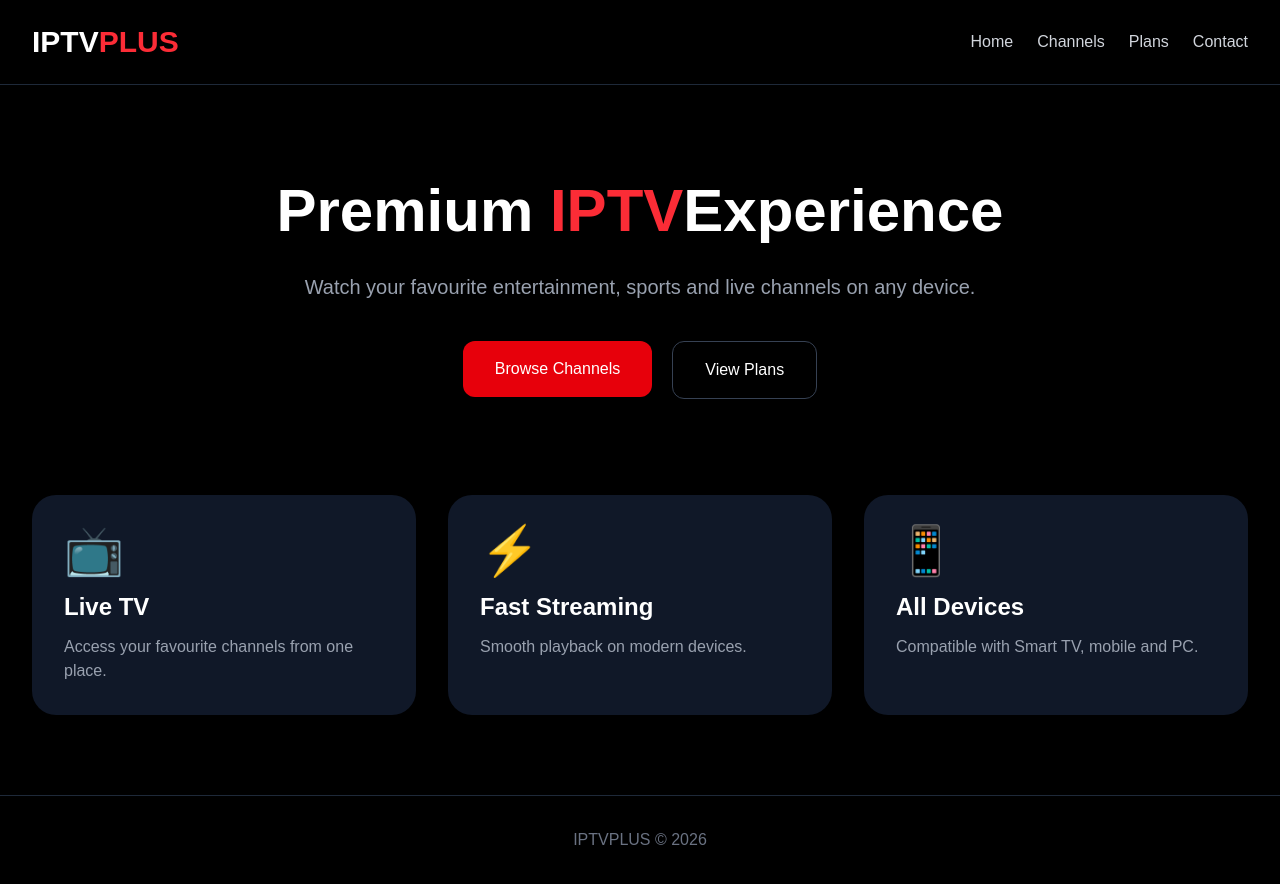
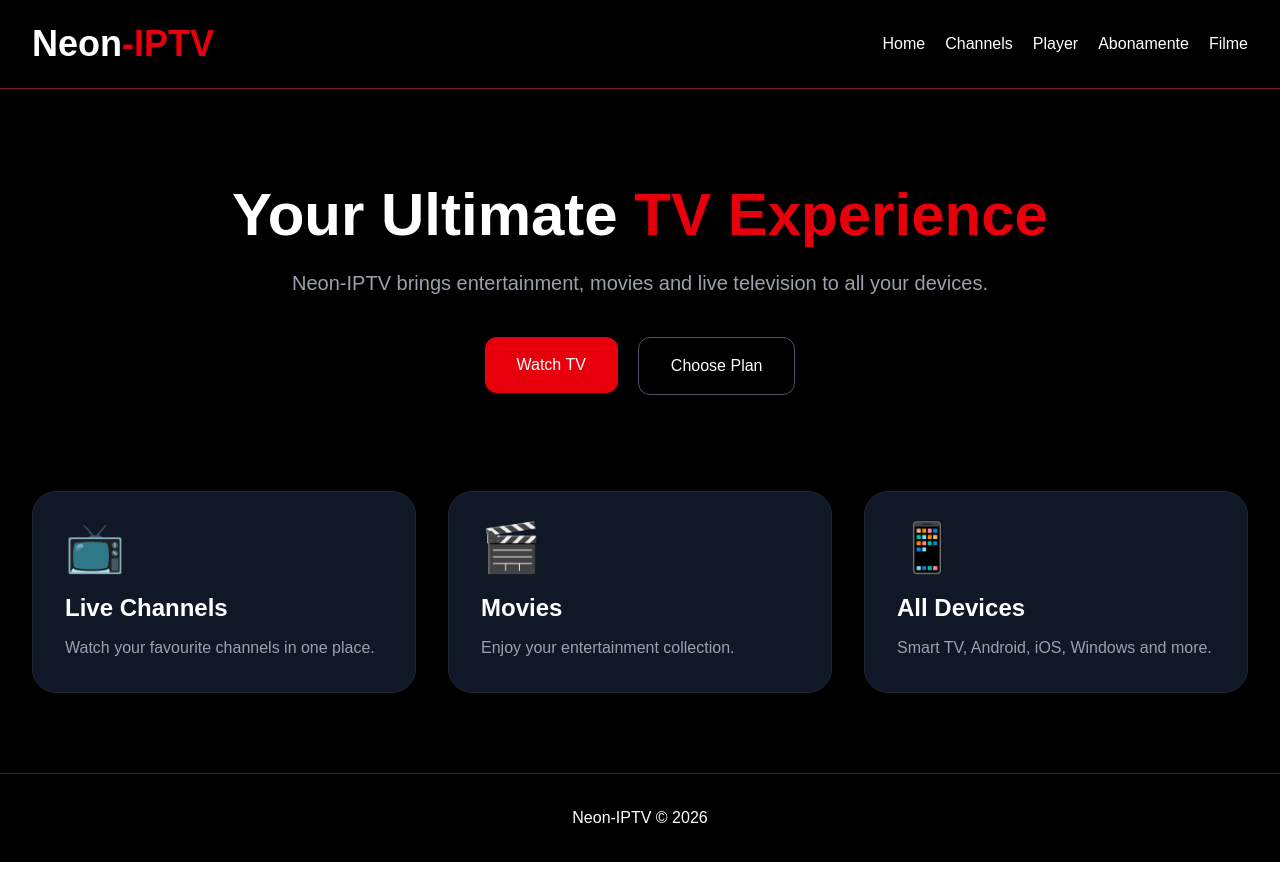
Before and after one commit to neogeo1983/nexusai, a Next.js app: page / in a window 1280 px wide. After the commit the page ends 862 px from the top, so only its background shows below. Built offline with nearby package versions, Linux system fonts and the light colour scheme.

Commit message:
Update page.tsx

```diff
--- a/app/page.tsx
+++ b/app/page.tsx
@@ -4,143 +4,110 @@ export default function Home() {
   return (
     <main className="min-h-screen bg-black text-white">
 
-      {/* HEADER */}
-      <header className="flex items-center justify-between px-8 py-6 border-b border-gray-800">
-
-        <h1 className="text-3xl font-bold">
-          IPTV<span className="text-red-500">PLUS</span>
+      <header className="flex justify-between items-center px-8 py-6 border-b border-red-900">
+        <h1 className="text-4xl font-bold">
+          Neon<span className="text-red-600">-IPTV</span>
         </h1>
 
-        <nav className="flex gap-6 text-gray-300">
+        <nav className="flex gap-5">
           <Link href="/">Home</Link>
           <Link href="/channels">Channels</Link>
-          <Link href="/pricing">Plans</Link>
-          <Link href="/contact">Contact</Link>
+          <Link href="/player">Player</Link>
+          <Link href="/pricing">Abonamente</Link>
+          <Link href="/movies">Filme</Link>
         </nav>
-
       </header>
 
-
-      {/* HERO */}
 
       <section className="px-8 py-24 text-center">
 
         <h2 className="text-6xl font-bold">
-          Premium
-          <span className="text-red-500"> IPTV</span>
-          Experience
+          Your Ultimate
+          <span className="text-red-600"> TV Experience</span>
         </h2>
 
-
-        <p className="max-w-3xl mx-auto mt-8 text-xl text-gray-400">
-
-          Watch your favourite entertainment,
-          sports and live channels on any device.
-
+        <p className="mt-6 text-xl text-gray-400">
+          Neon-IPTV brings entertainment, movies and live television
+          to all your devices.
         </p>
 
 
-        <div className="flex justify-center gap-5 mt-10">
-
+        <div className="mt-10 flex justify-center gap-5">
 
           <Link href="/channels">
-
-            <button className="bg-red-600 px-8 py-4 rounded-xl hover:bg-red-700">
-
-              Browse Channels
-
+            <button className="bg-red-600 px-8 py-4 rounded-xl">
+              Watch TV
             </button>
-
           </Link>
 
 
-
           <Link href="/pricing">
-
-            <button className="border border-gray-700 px-8 py-4 rounded-xl hover:bg-gray-900">
-
-              View Plans
-
+            <button className="border border-gray-600 px-8 py-4 rounded-xl">
+              Choose Plan
             </button>
-
           </Link>
 
-
         </div>
-
 
       </section>
 
 
 
+      <section className="grid md:grid-cols-3 gap-8 px-8">
 
-      {/* FEATURES */}
+        <Card
+          icon="📺"
+          title="Live Channels"
+          text="Watch your favourite channels in one place."
+        />
 
-      <section className="grid md:grid-cols-3 gap-8 px-8 pb-20">
+        <Card
+          icon="🎬"
+          title="Movies"
+          text="Enjoy your entertainment collection."
+        />
 
-
-        <div className="bg-gray-900 rounded-3xl p-8">
-
-          <div className="text-5xl">📺</div>
-
-          <h3 className="text-2xl font-bold mt-4">
-            Live TV
-          </h3>
-
-          <p className="text-gray-400 mt-3">
-            Access your favourite channels from one place.
-          </p>
-
-        </div>
-
-
-
-        <div className="bg-gray-900 rounded-3xl p-8">
-
-          <div className="text-5xl">⚡</div>
-
-          <h3 className="text-2xl font-bold mt-4">
-            Fast Streaming
-          </h3>
-
-          <p className="text-gray-400 mt-3">
-            Smooth playback on modern devices.
-          </p>
-
-        </div>
-
-
-
-
-        <div className="bg-gray-900 rounded-3xl p-8">
-
-          <div className="text-5xl">📱</div>
-
-          <h3 className="text-2xl font-bold mt-4">
-            All Devices
-          </h3>
-
-          <p className="text-gray-400 mt-3">
-            Compatible with Smart TV, mobile and PC.
-          </p>
-
-        </div>
-
+        <Card
+          icon="📱"
+          title="All Devices"
+          text="Smart TV, Android, iOS, Windows and more."
+        />
 
       </section>
 
 
-
-
-      {/* FOOTER */}
-
-      <footer className="border-t border-gray-800 text-center py-8 text-gray-500">
-
-        IPTVPLUS © 2026
-
+      <footer className="mt-20 py-8 text-center border-t border-gray-800">
+        Neon-IPTV © 2026
       </footer>
-
 
     </main>
   );
 }
+
+
+
+function Card({icon,title,text}:{
+icon:string;
+title:string;
+text:string;
+}){
+
+return (
+
+<div className="bg-gray-900 rounded-3xl p-8 hover:border-red-600 border border-gray-800">
+
+<div className="text-5xl">{icon}</div>
+
+<h3 className="text-2xl font-bold mt-5">
+{title}
+</h3>
+
+<p className="text-gray-400 mt-3">
+{text}
+</p>
+
+</div>
+
+)
+
+}
```
